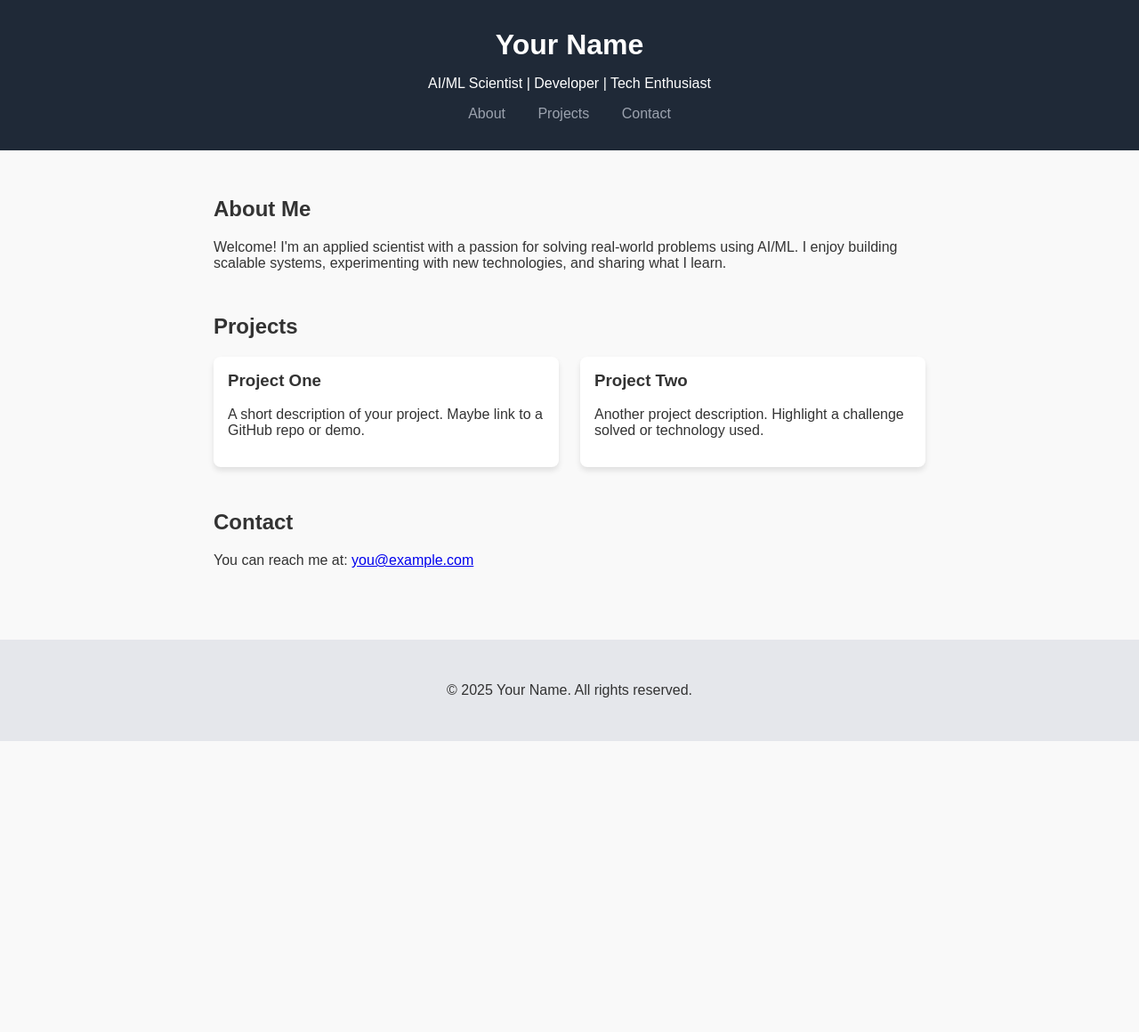
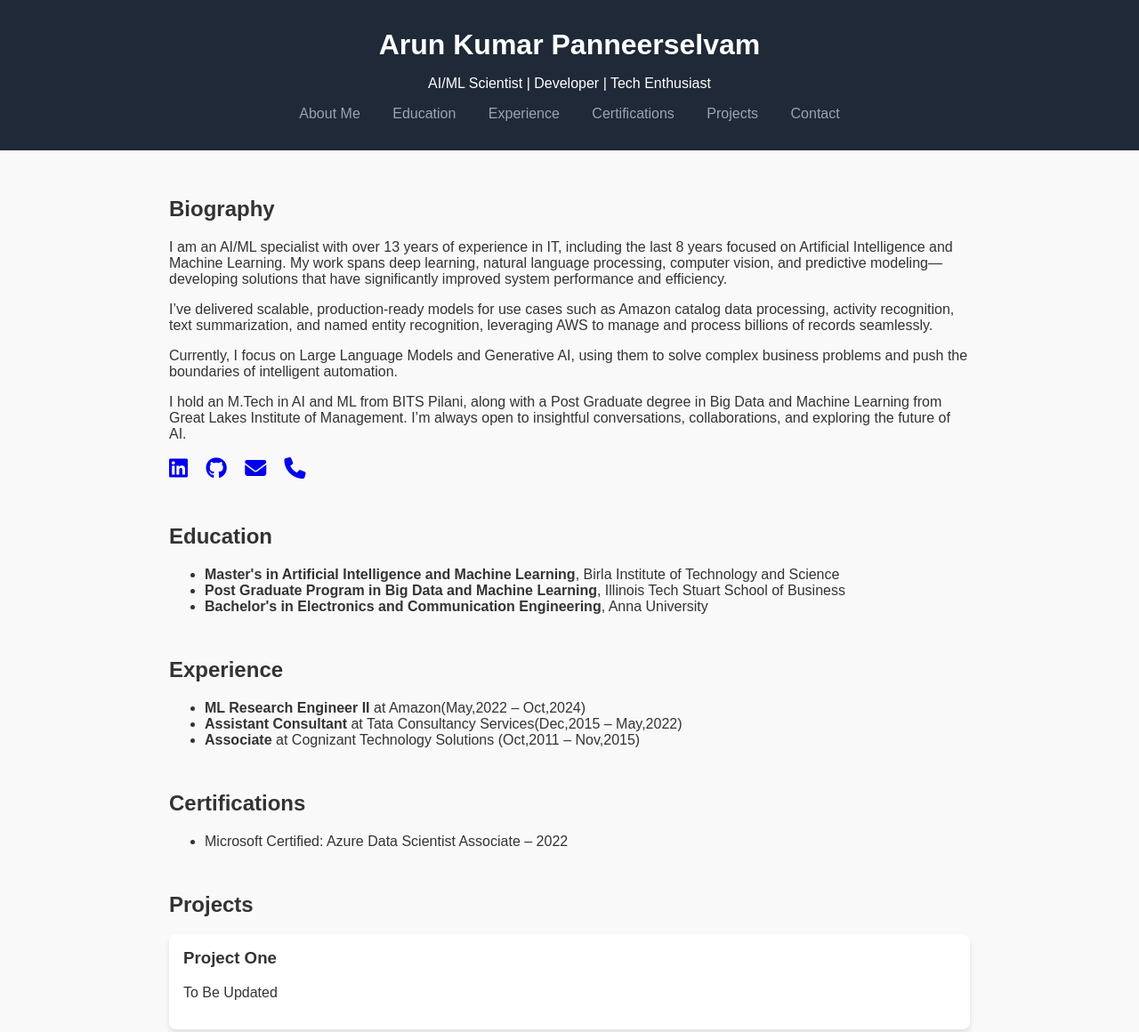
Before and after one commit to arunkpselvam/arunkpselvam.github.io, a plain HTML site: page index.html in a window 1280 px wide. Shown: the top 1160 px of the page at 89% size. Before the commit the page ends 833 px from the top, so only its background shows below. Drawn offline with Linux system fonts and the light colour scheme.

Commit message:
Update index.html

```diff
--- a/index.html
+++ b/index.html
@@ -34,7 +34,7 @@
     }
     main {
       padding: 2rem;
-      max-width: 800px;
+      max-width: 900px;
       margin: auto;
     }
     .section {
@@ -54,28 +54,74 @@
     .project-card h3 {
       margin-top: 0;
     }
+    .social-icons a {
+      margin-right: 1rem;
+      font-size: 1.5rem;
+      text-decoration: none;
+    }
     footer {
       text-align: center;
       padding: 2rem;
       background-color: #e5e7eb;
     }
   </style>
+  <script src="https://kit.fontawesome.com/a076d05399.js" crossorigin="anonymous"></script>
 </head>
 <body>
   <header>
-    <h1>Your Name</h1>
+    <h1>Arun Kumar Panneerselvam</h1>
     <p>AI/ML Scientist | Developer | Tech Enthusiast</p>
     <nav>
-      <a href="#about">About</a>
+      <a href="#biography">About Me</a>
+      <a href="#education">Education</a>
+      <a href="#experience">Experience</a>
+      <a href="#certifications">Certifications</a>
       <a href="#projects">Projects</a>
       <a href="#contact">Contact</a>
     </nav>
   </header>
 
   <main>
-    <section id="about" class="section">
-      <h2>About Me</h2>
-      <p>Welcome! I'm an applied scientist with a passion for solving real-world problems using AI/ML. I enjoy building scalable systems, experimenting with new technologies, and sharing what I learn.</p>
+    <section id="biography" class="section">
+      <h2>Biography</h2>
+      <p>I am an AI/ML specialist with over 13 years of experience in IT, including the last 8 years focused on Artificial Intelligence and Machine Learning. My work spans deep learning, natural language processing, computer vision, and predictive modeling—developing solutions that have significantly improved system performance and efficiency.</p>
+
+	<p>I’ve delivered scalable, production-ready models for use cases such as Amazon catalog data processing, activity recognition, text summarization, and named entity recognition, leveraging AWS to manage and process billions of records seamlessly.</p>
+
+	<p>Currently, I focus on Large Language Models and Generative AI, using them to solve complex business problems and push the boundaries of intelligent automation.</p>
+
+	<p>I hold an M.Tech in AI and ML from BITS Pilani, along with a Post Graduate degree in Big Data and Machine Learning from Great Lakes Institute of Management. I’m always open to insightful conversations, collaborations, and exploring the future of AI.</p>
+      <div class="social-icons">
+        <a href="https://linkedin.com/in/arun-kumar-panneerselvam" target="_blank"><i class="fab fa-linkedin"></i></a>
+        <a href="https://github.com/arunkpselvam" target="_blank"><i class="fab fa-github"></i></a>
+        <a href="mailto:arun.kpselvam@gmail.com"><i class="fas fa-envelope"></i></a>
+        <a href="tel:+1-(669)-206-9575"><i class="fas fa-phone"></i></a>
+      </div>
+    </section>
+
+    <section id="education" class="section">
+      <h2>Education</h2>
+      <ul>
+        <li><strong>Master's in Artificial Intelligence and Machine Learning</strong>, Birla Institute of Technology and Science</li>
+		<li><strong>Post Graduate Program in Big Data and Machine Learning</strong>, Illinois Tech Stuart School of Business</li>
+        <li><strong>Bachelor's in Electronics and Communication Engineering</strong>, Anna University</li>
+      </ul>
+    </section>
+
+    <section id="experience" class="section">
+      <h2>Experience</h2>
+      <ul>
+        <li><strong>ML Research Engineer II</strong> at Amazon(May,2022 – Oct,2024)</li>
+        <li><strong>Assistant Consultant</strong> at Tata Consultancy Services(Dec,2015 – May,2022)</li>
+		<li><strong>Associate</strong> at Cognizant Technology Solutions (Oct,2011 –  Nov,2015)</li>
+      </ul>
+    </section>
+
+    <section id="certifications" class="section">
+      <h2>Certifications</h2>
+      <ul>
+        <li>Microsoft Certified: Azure Data Scientist Associate – 2022</li>
+      </ul>
     </section>
 
     <section id="projects" class="section">
@@ -83,19 +129,14 @@
       <div class="projects">
         <div class="project-card">
           <h3>Project One</h3>
-          <p>A short description of your project. Maybe link to a GitHub repo or demo.</p>
+          <p>To Be Updated</p>
         </div>
-        <div class="project-card">
-          <h3>Project Two</h3>
-          <p>Another project description. Highlight a challenge solved or technology used.</p>
-        </div>
-        <!-- Add more project cards as needed -->
       </div>
     </section>
 
     <section id="contact" class="section">
       <h2>Contact</h2>
-      <p>You can reach me at: <a href="mailto:you@example.com">you@example.com</a></p>
+      <p>You can reach me at: <a href="mailto:arun.kpselvam@gmail.com">arun.kpselvam@gmail.com</a></p>
     </section>
   </main>
 
```
